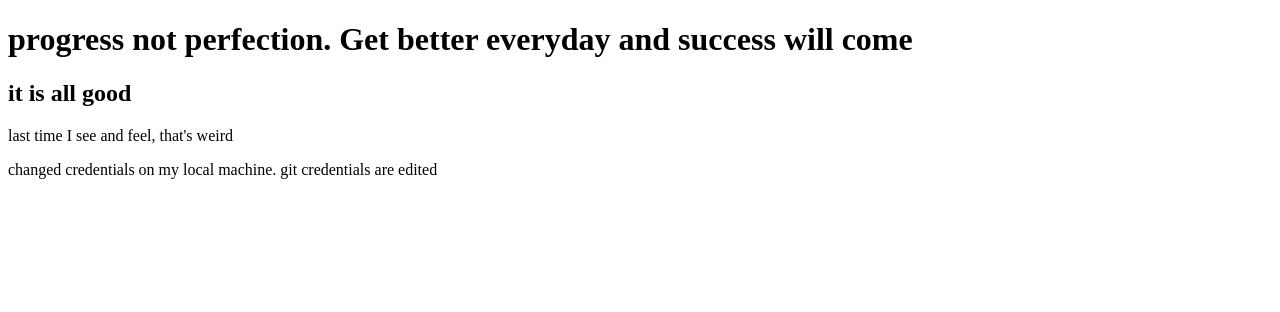
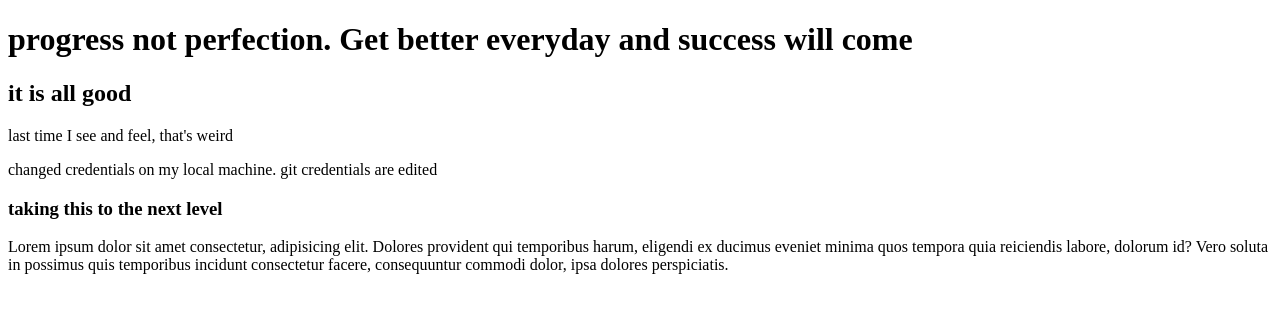
Before and after one commit to Marco-forever-dreamer/repository2-good-speed, a plain HTML site: page index.html in a window 1280 px wide. Drawn offline with Linux system fonts and the light colour scheme.

Commit message:
changed on local repo

```diff
--- a/index.html
+++ b/index.html
@@ -12,5 +12,11 @@
     <p>last time I see and feel, that's weird</p>
     <p>changed credentials on my local machine. git credentials are edited</p>
 
+     <section>
+         <header>
+             <h3>taking this to the next level</h3>
+             <p>Lorem ipsum dolor sit amet consectetur, adipisicing elit. Dolores provident qui temporibus harum, eligendi ex ducimus eveniet minima quos tempora quia reiciendis labore, dolorum id? Vero soluta in possimus quis temporibus incidunt consectetur facere, consequuntur commodi dolor, ipsa dolores perspiciatis.</p>
+         </header>
+     </section>
 </body>
 </html>
```
